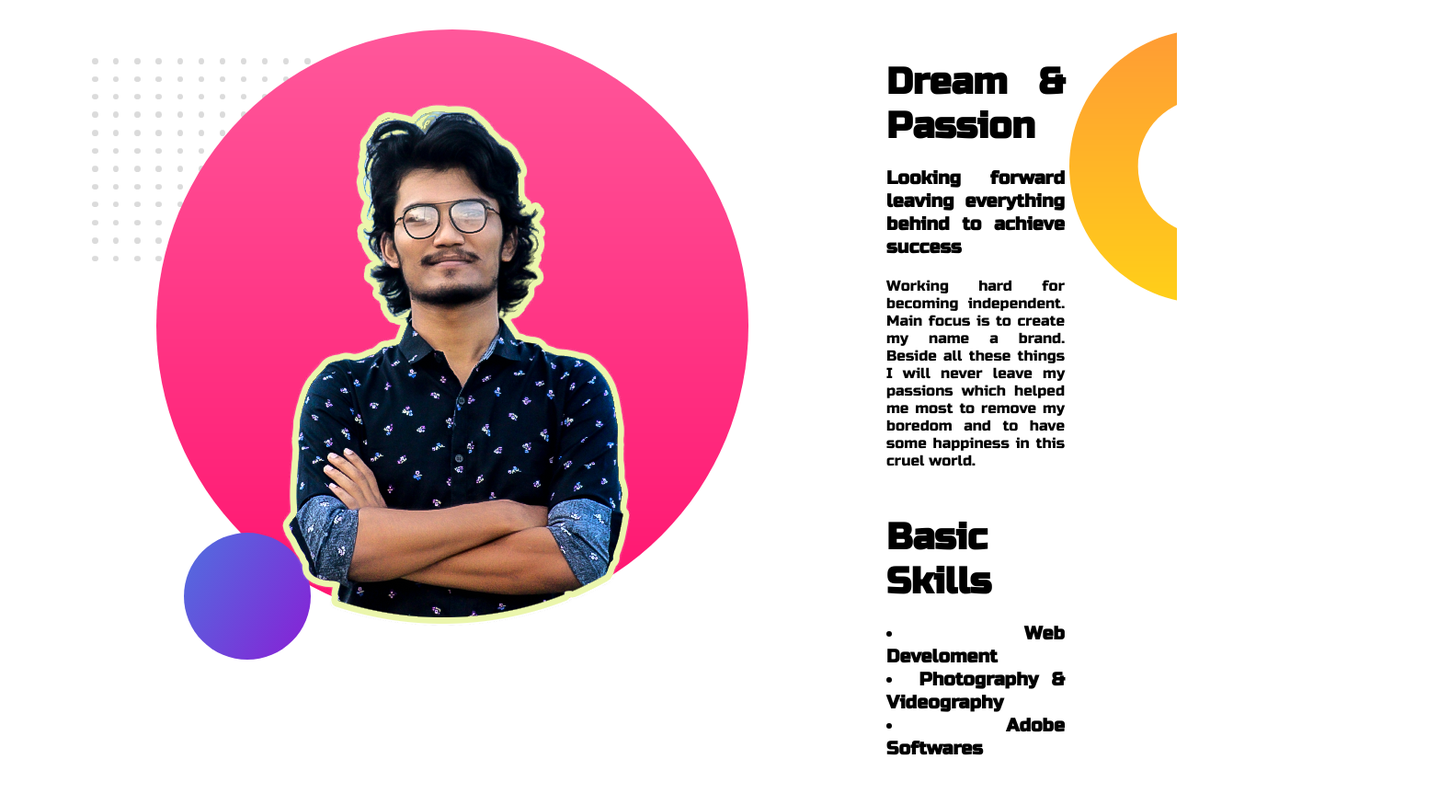
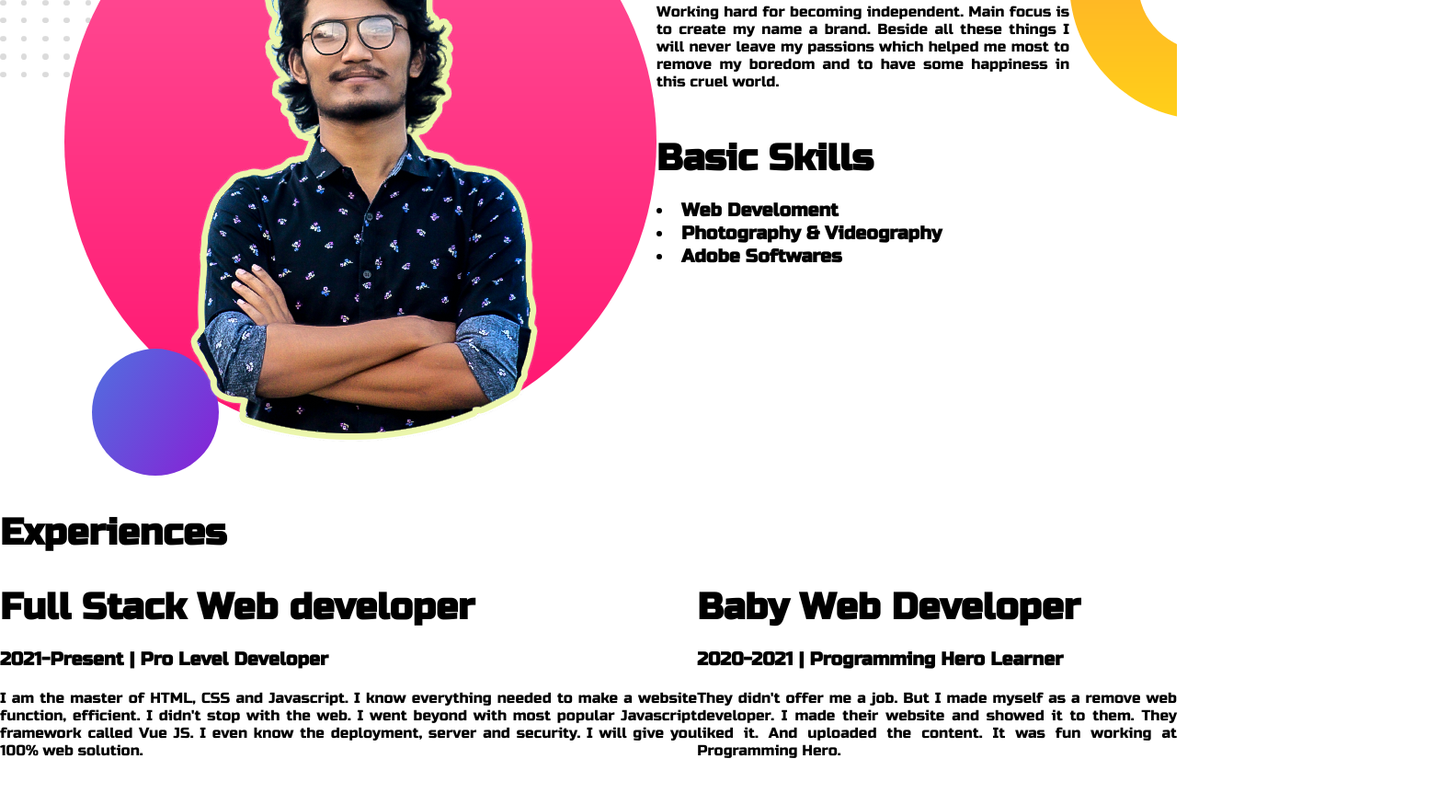
Before and after one commit to kirawithshinigamieye/developer-portfolio, a plain HTML site: page index.html in a window 1280 px wide. Shown: the part 1159-2034 px from the top of the page at 92% size, 1577 px wide, since content can reach past the window. Before the commit the page ends 2005 px from the top, so only its background shows below. Drawn offline with Linux system fonts and the light colour scheme.

Commit message:
new section added

```diff
--- a/index.html
+++ b/index.html
@@ -12,7 +12,7 @@
 <link rel="shortcut icon" type="image/jpg" href="images/my-bg1.png"/>
 </head>
 <body>
-    <section class="sec1">
+    <section class="sec-first">
         <div class="half text">
             <h1>Md Zarin</h1>
             <h2>Studying BSc in <span style="color: brown;">Electrical and Electronic Engineering</span></h2>
@@ -22,15 +22,15 @@
                 </p>
                 <a href="https://www.facebook.com/md.zarin.bd" target="_blank" class="button-link">Contact Me</a>
         </div>
-        <div class="half img1">
+        <div class="half img-first">
             <img src="images/my-bg1.png">
         </div>
     </section>
-    <section class="sec2">
-        <div class="half img2">
+    <section class="sec-second">
+        <div class="half img-second">
             <img src="images/my-bg3.png">
         </div>
-        <div class="half txt2">
+        <div class="half txt-second">
             <h2>Dream & Passion</h2>
             <h3>Looking forward leaving everything behind to achieve success</h3>
             <p>Working hard for becoming independent. Main focus is to create my name a brand. Beside all these things I will never leave my passions which helped me most to remove my boredom and to have some happiness in this cruel world.</p>
@@ -45,7 +45,19 @@
             <img src="images/dream-bg.png">
         </div>
     </section>
-
+    <h2>Experiences</h2>
+    <section>
+        <div>
+            <h2>Full Stack Web developer</h2>
+            <h3>2021-Present | Pro Level Developer</h3>
+            <p>I am the master of HTML, CSS and Javascript. I know everything needed to make a website function, efficient. I didn't stop with the web. I went beyond with most popular Javascript framework called Vue JS. I even know the deployment, server and security. I will give you 100% web solution.</p>
+        </div>
+        <div>
+            <h2>Baby Web Developer</h2>
+            <h3>2020-2021 | Programming Hero Learner</h3>
+            <p>They didn't offer me a job. But I made myself as a remove web developer. I made their website and showed it to them. They liked it. And uploaded the content. It was fun working at Programming Hero.</p>
+        </div>
+    </section>
 
 </body>
 </html>
```
